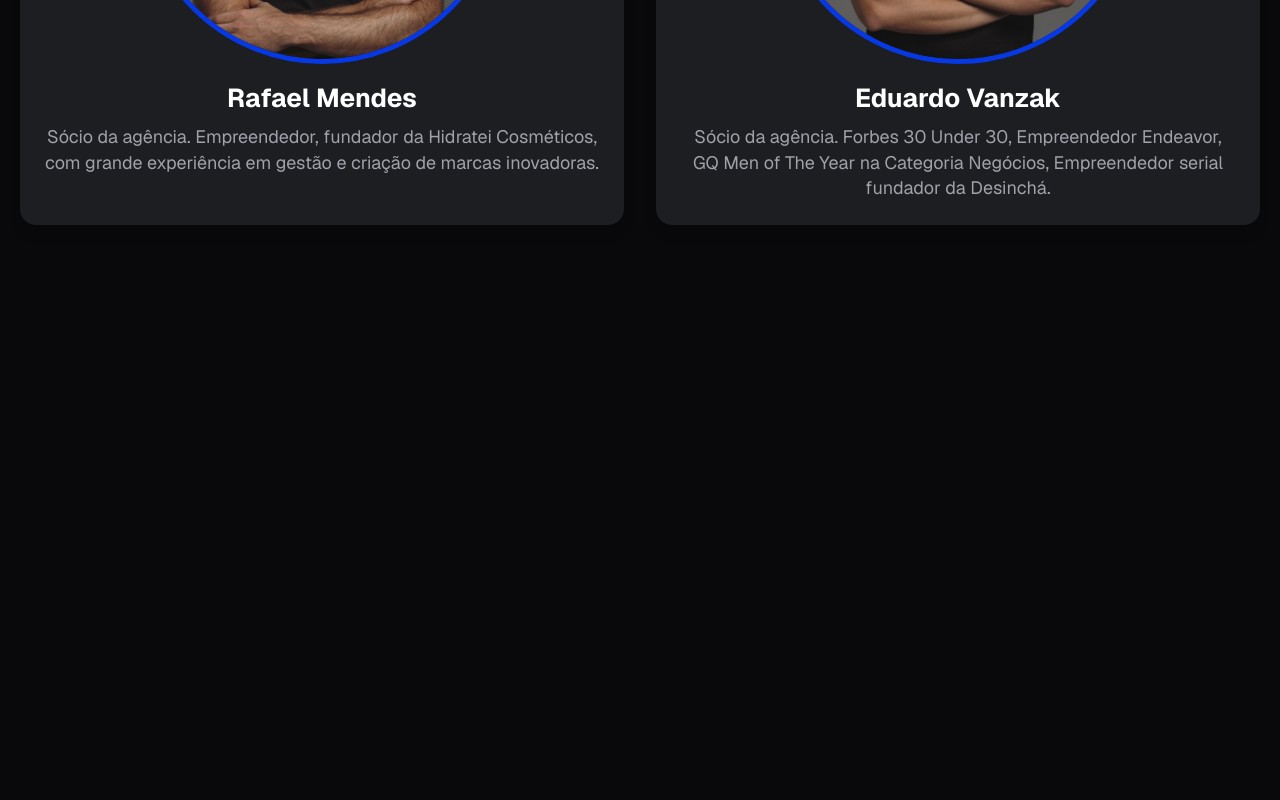
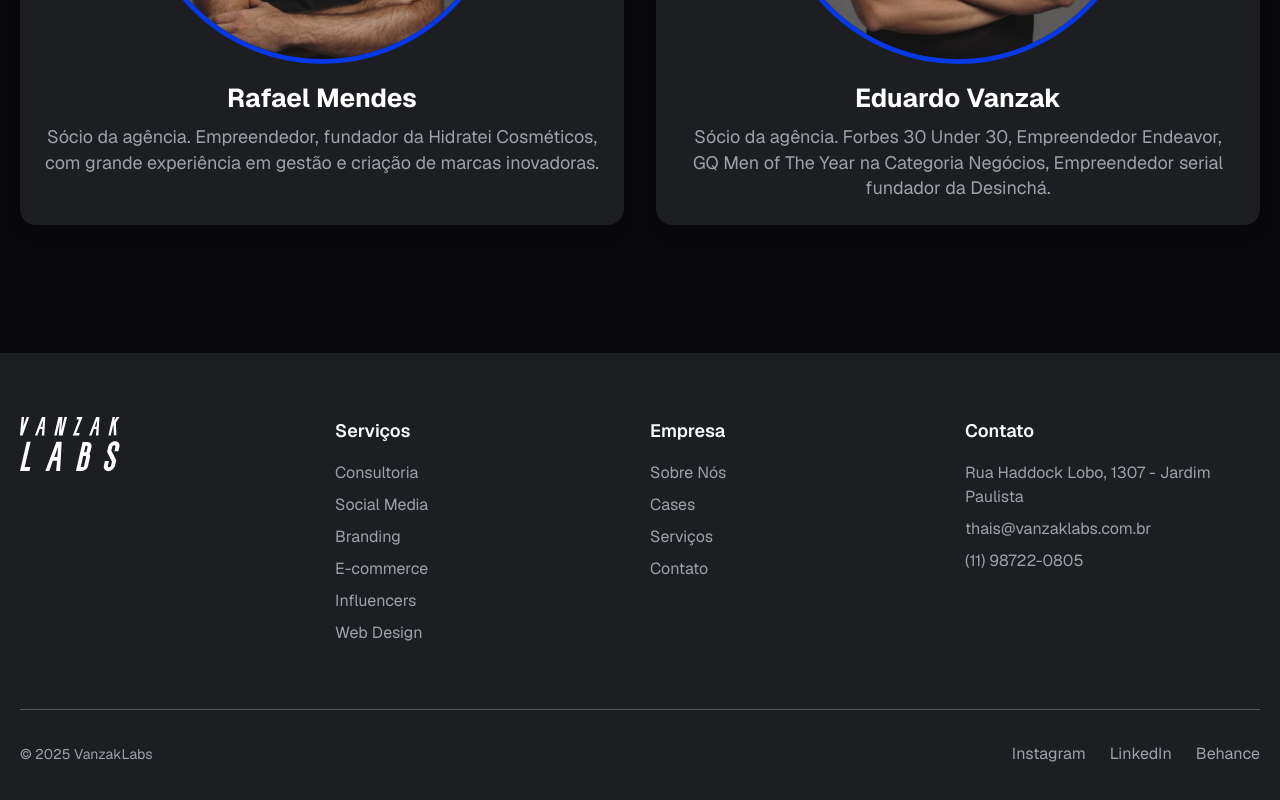
Before and after one commit to annaclaraf/vanzak-redesign, a Next.js app: page / in a window 1280 px wide. Shown: the part 7219-8019 px from the top of the page. Before the commit the page ends 7572 px from the top, so only its background shows below. Built offline with nearby package versions, Linux system fonts and the light colour scheme.

Commit message:
feat: add footer component

```diff
--- a/src/app/layout.tsx
+++ b/src/app/layout.tsx
@@ -2,6 +2,7 @@
 import { Geist, Geist_Mono } from "next/font/google";
 import { CustomCursor } from "@/components/custom-cursor";
 import { Header } from "@/components/header";
+import { Footer } from "@/components/footer";
 import "./globals.css";
 
 const geistSans = Geist({
@@ -26,6 +27,7 @@
         <CustomCursor />
         <Header />
         {children}
+        <Footer />
       </body>
     </html>
   );
--- /dev/null
+++ b/src/components/footer.tsx
@@ -0,0 +1,93 @@
+"use client";
+
+import Logo from "@/icons/logo";
+import Link from "next/link";
+import { services } from '@/data/services';
+import { RevealText } from "./reveal-text";
+
+const companyLink = [
+  { href: "/sobre", label: "Sobre Nós" },
+  { href: "/cases", label: "Cases" },
+  { href: "/servicos", label: "Serviços" },
+  { href: "/contato", label: "Contato" }
+];
+
+const externalLinks = [
+  { href: "https://www.instagram.com/vanzak.labs/", label: "Instagram" },
+  { href: "https://br.linkedin.com/company/vanzak-labs", label: "LinkedIn" },
+  { href: "https://www.behance.net/vanzaklabs", label: "Behance" }
+];
+
+export function Footer() {
+  return (
+    <footer className="bg-surface py-16">
+      <div className="container">
+        <RevealText delay={0.2}>
+          <div className="grid grid-cols-1 md:grid-cols-4 gap-12 md:gap-5">
+            <div>
+              <Link href="/" className="inline-block w-15 md:w-25 mb-4 [&>svg]:w-full [&>svg]:h-auto">
+                <Logo />
+              </Link>
+            </div>
+
+            <div>
+              <h4 className="text-base md:text-lg text-light font-semibold mb-4">Serviços</h4>
+              <ul className="space-y-2">
+                {services.map((service, index) => (
+                  <li key={index}>
+                    <Link href={service.slug} className="text-muted text-sm lg:text-base hover:text-primary transition-colors">
+                      {service.title}
+                    </Link>
+                  </li>
+                ))}
+              </ul>
+            </div>
+
+            <div>
+              <h4 className="text-base md:text-lg text-light font-semibold mb-4">Empresa</h4>
+              <ul className="space-y-2">
+                {companyLink.map((link) => (
+                  <li key={link.href}>
+                    <Link href={link.href} className="text-muted text-sm lg:text-base hover:text-primary transition-colors">
+                      {link.label}
+                    </Link>
+                  </li>
+                ))}
+              </ul>
+            </div>
+
+            <div>
+              <h4 className="text-base md:text-lg text-light font-semibold mb-4">Contato</h4>
+              <address className="not-italic text-muted text-sm lg:text-base">
+                <p>Rua Haddock Lobo, 1307 - Jardim Paulista</p>
+                <p className="mt-2">
+                  <a href="mailto:thais@vanzaklabs.com.br" target="_blank" className="hover:text-primary transition-colors break-words">
+                    thais@vanzaklabs.com.br
+                  </a>
+                </p>
+                <p className="mt-2">
+                  <a href="https://api.whatsapp.com/send?phone=5511987220805&text=Ol%C3%A1" target="_blank" className="hover:text-primary transition-colors">
+                    (11) 98722-0805
+                  </a>
+                </p>
+              </address>
+            </div>
+          </div>
+
+          <div className="mt-16 pt-8 border-t border-muted/40 flex flex-col md:flex-row justify-between items-center">
+            <p className="text-muted text-sm">
+              © {new Date().getFullYear()} VanzakLabs
+            </p>
+            <div className="mt-4 md:mt-0 flex space-x-6">
+              {externalLinks.map((link) => (
+                <a key={link.href} href={link.href} target="_blank" className="text-muted hover:text-primary transition-colors">
+                  {link.label}
+                </a>
+              ))}
+            </div>
+          </div>
+        </RevealText>
+      </div>
+    </footer>
+  );
+}
```
